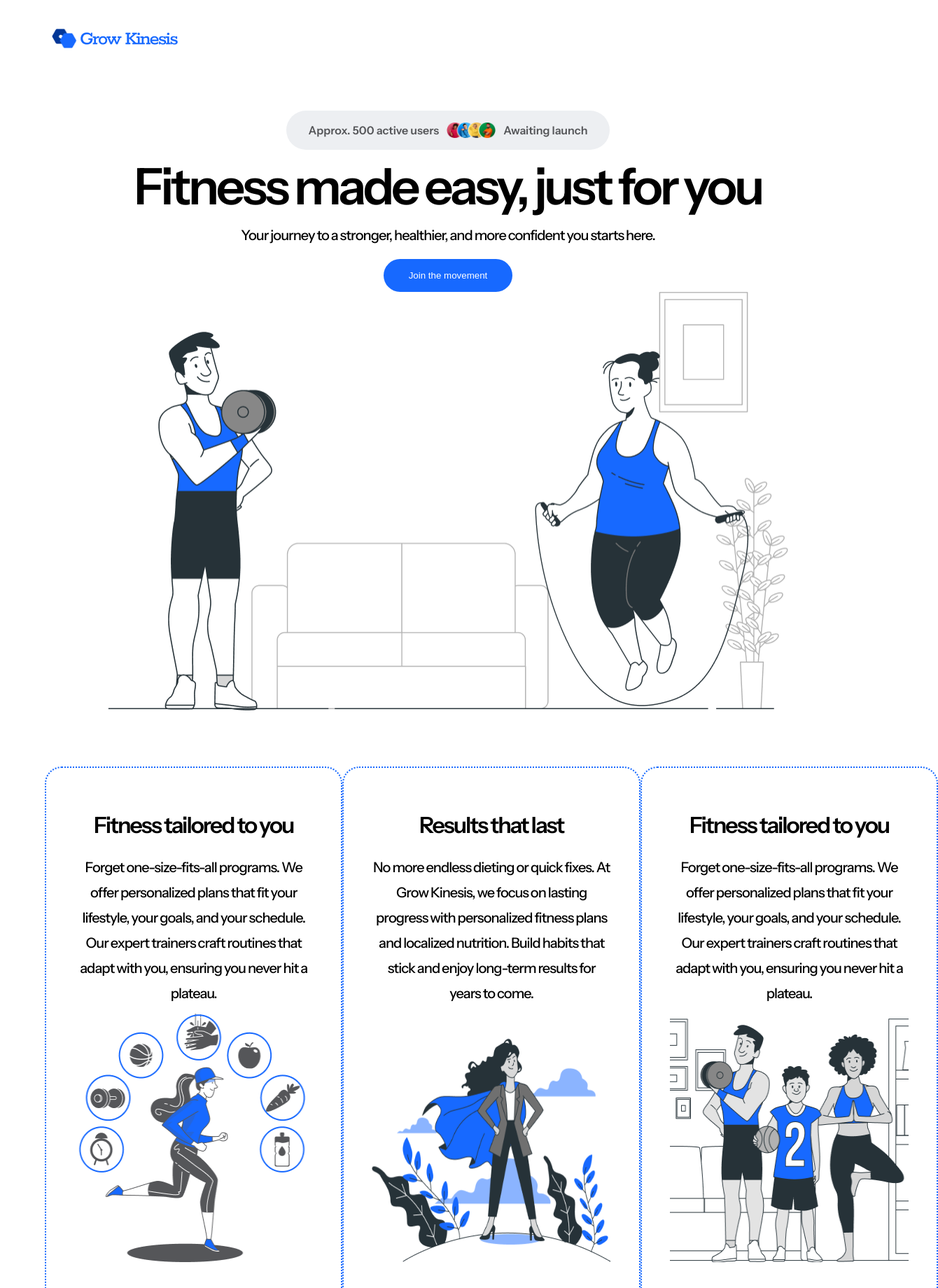
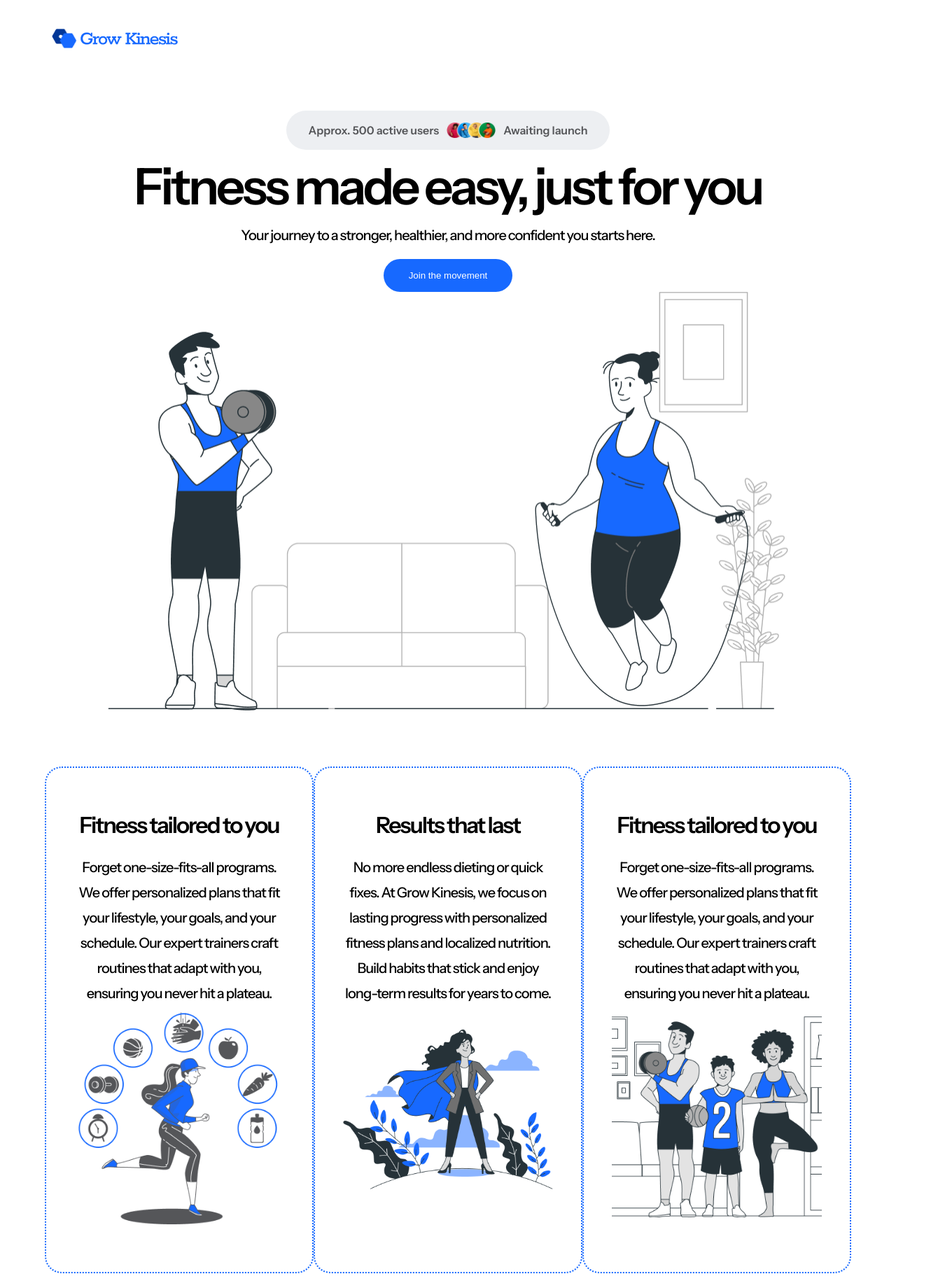
Before and after one commit to Meetkamal256/Grow-Kinesis, a Next.js app: page / in a window 1280 px wide. Shown: the top 1840 px of the page at 70% size, 1340 px wide, since content can reach past the window. Built offline with nearby package versions, Linux system fonts and the light colour scheme.

Commit message:
fixed typeScript error for id prop

```diff
--- a/app/_components/Card/Card.module.css
+++ b/app/_components/Card/Card.module.css
@@ -21,3 +21,8 @@
   line-height: 36px;
   letter-spacing: -1px;
 }
+
+.cardImage {
+  width: 100%;
+  height: auto;
+}
--- a/app/_components/Card/Card.tsx
+++ b/app/_components/Card/Card.tsx
@@ -2,18 +2,19 @@ import styles from "@/app/_components/Card/Card.module.css";
 import Image from "next/image";
 
 interface CardProps {
+  id: number;
   title: string;
   info: string;
   image: string;
 }
 
 const Card = (props: CardProps) => {
-  const { title, info, image } = props;
+  const { id, title, info, image } = props;
   return (
     <article className={styles.cardContainer}>
       <h4 className={styles.cardTitle}>{title}</h4>
       <p className={styles.cardInfo}>{info}</p>
-      <Image src={image} alt={title} width={341.43} height={366} />
+      <Image src={image} alt={title} width={341.43} height={366} className={styles.cardImage} />
     </article>
   );
 };
--- a/app/_components/section/Programs/ProgramSection.tsx
+++ b/app/_components/section/Programs/ProgramSection.tsx
@@ -9,6 +9,8 @@ const Programs = () => {
       <div className={`container ${styles.programsContainer}`}>
         {programs.map((program) => (
           <Card
+            key={program.id}
+            id={program.id}
             title={program.title}
             info={program.info}
             image={program.image}
```
